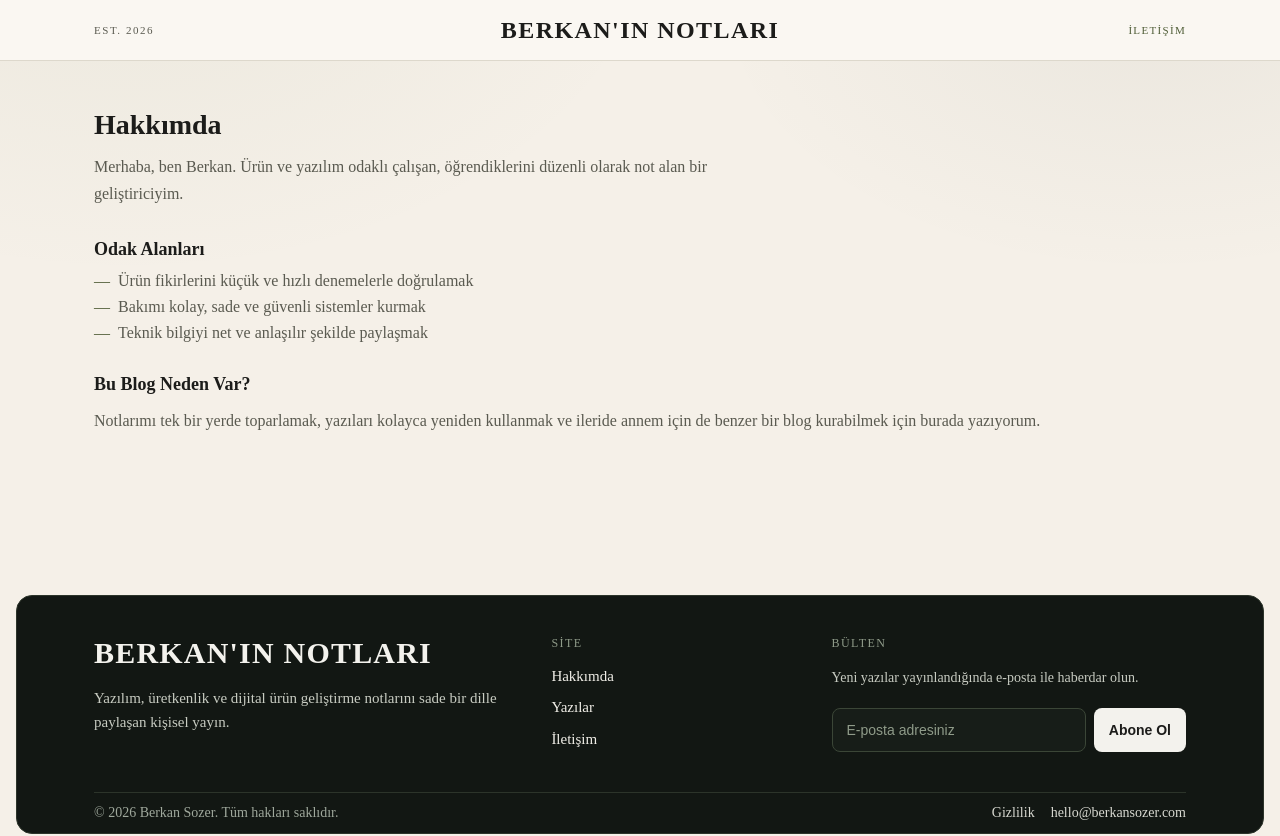
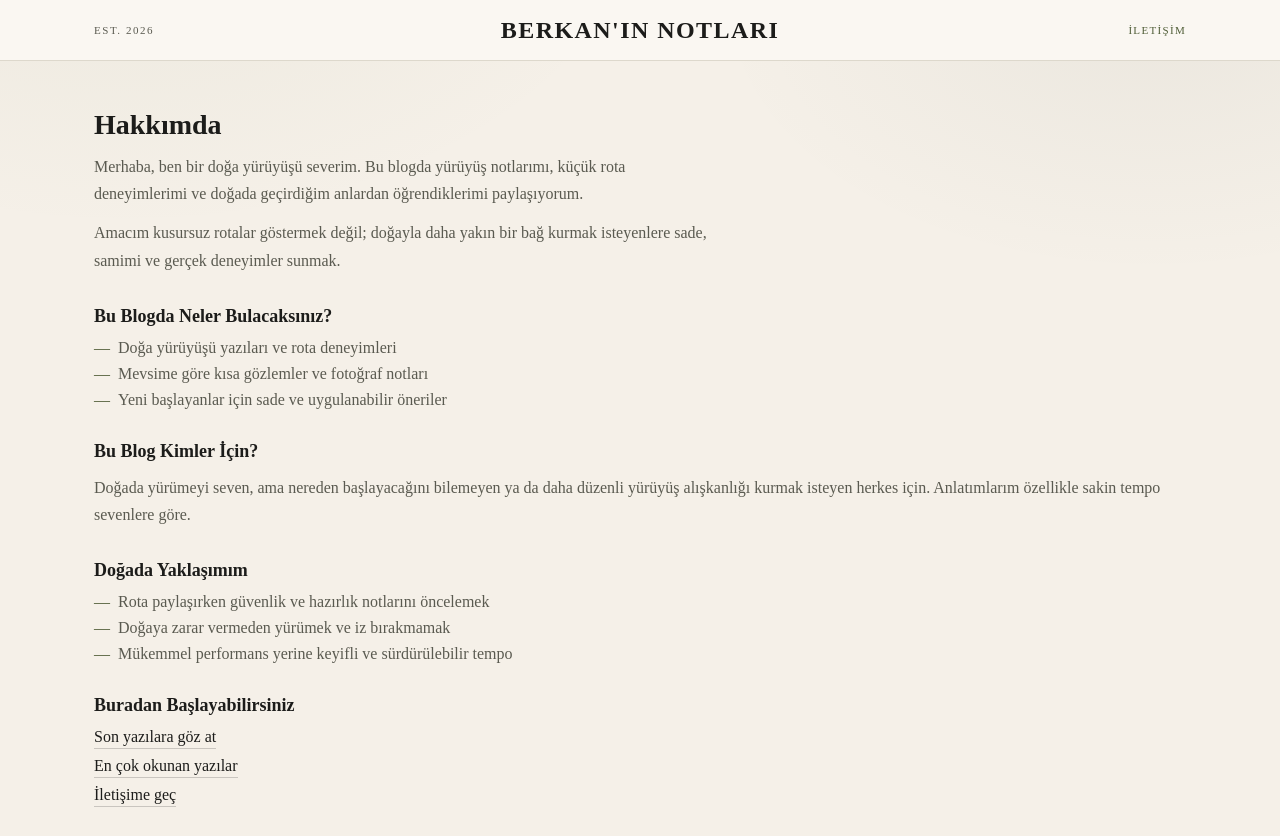
Before and after one commit to realsarius/final-blog, a Next.js app: page /about in a window 1280 px wide. Shown: the top 836 px of the page. Built offline with nearby package versions, Linux system fonts and the light colour scheme; no server answers.

Commit message:
feat(about): doğa yürüyüşü odaklı hakkımda sayfası eklendi
- Hakkımda içeriği anne blogu kullanımına uygun, samimi ve yönlendirici bölümlerle güncellendi
- Okuyucunun blog içinde daha hızlı gezinmesi için başlangıç bağlantıları ve okunabilirlik iyileştirmeleri eklendi

```diff
--- a/src/app/(public)/about/page.module.css
+++ b/src/app/(public)/about/page.module.css
@@ -45,3 +45,22 @@
   margin-right: var(--space-2);
   color: var(--accent-dark);
 }
+
+.quickLinks {
+  display: grid;
+  gap: var(--space-2);
+}
+
+.quickLinks a {
+  display: inline-flex;
+  width: fit-content;
+  color: var(--text);
+  text-decoration: none;
+  border-bottom: 1px solid color-mix(in srgb, var(--text) 20%, transparent);
+  padding-bottom: 2px;
+  transition: border-color 160ms ease;
+}
+
+.quickLinks a:hover {
+  border-color: var(--text);
+}
--- a/src/app/(public)/about/page.tsx
+++ b/src/app/(public)/about/page.tsx
@@ -1,4 +1,17 @@
+import Link from "next/link";
 import styles from "./page.module.css";
+
+const BLOG_FEATURES = [
+  "Doğa yürüyüşü yazıları ve rota deneyimleri",
+  "Mevsime göre kısa gözlemler ve fotoğraf notları",
+  "Yeni başlayanlar için sade ve uygulanabilir öneriler",
+];
+
+const NATURE_VALUES = [
+  "Rota paylaşırken güvenlik ve hazırlık notlarını öncelemek",
+  "Doğaya zarar vermeden yürümek ve iz bırakmamak",
+  "Mükemmel performans yerine keyifli ve sürdürülebilir tempo",
+];
 
 export default function AboutPage() {
   return (
@@ -7,26 +20,57 @@ export default function AboutPage() {
         <header className={styles.header}>
           <h1>Hakkımda</h1>
           <p>
-            Merhaba, ben Berkan. Ürün ve yazılım odaklı çalışan, öğrendiklerini
-            düzenli olarak not alan bir geliştiriciyim.
+            Merhaba, ben bir doğa yürüyüşü severim. Bu blogda yürüyüş
+            notlarımı, küçük rota deneyimlerimi ve doğada geçirdiğim anlardan
+            öğrendiklerimi paylaşıyorum.
+          </p>
+          <p>
+            Amacım kusursuz rotalar göstermek değil; doğayla daha yakın bir bağ
+            kurmak isteyenlere sade, samimi ve gerçek deneyimler sunmak.
           </p>
         </header>
 
         <section className={styles.section}>
-          <h2>Odak Alanları</h2>
+          <h2>Bu Blogda Neler Bulacaksınız?</h2>
           <ul>
-            <li>Ürün fikirlerini küçük ve hızlı denemelerle doğrulamak</li>
-            <li>Bakımı kolay, sade ve güvenli sistemler kurmak</li>
-            <li>Teknik bilgiyi net ve anlaşılır şekilde paylaşmak</li>
+            {BLOG_FEATURES.map((item) => (
+              <li key={item}>{item}</li>
+            ))}
           </ul>
         </section>
 
         <section className={styles.section}>
-          <h2>Bu Blog Neden Var?</h2>
+          <h2>Bu Blog Kimler İçin?</h2>
           <p>
-            Notlarımı tek bir yerde toparlamak, yazıları kolayca yeniden
-            kullanmak ve ileride annem için de benzer bir blog kurabilmek için
-            burada yazıyorum.
+            Doğada yürümeyi seven, ama nereden başlayacağını bilemeyen ya da
+            daha düzenli yürüyüş alışkanlığı kurmak isteyen herkes için.
+            Anlatımlarım özellikle sakin tempo sevenlere göre.
+          </p>
+        </section>
+
+        <section className={styles.section}>
+          <h2>Doğada Yaklaşımım</h2>
+          <ul>
+            {NATURE_VALUES.map((item) => (
+              <li key={item}>{item}</li>
+            ))}
+          </ul>
+        </section>
+
+        <section className={styles.section}>
+          <h2>Buradan Başlayabilirsiniz</h2>
+          <div className={styles.quickLinks}>
+            <Link href="/blog">Son yazılara göz at</Link>
+            <Link href="/blog?sort=popular">En çok okunan yazılar</Link>
+            <Link href="/contact">İletişime geç</Link>
+          </div>
+        </section>
+
+        <section className={styles.section}>
+          <h2>Kısa Bir Not</h2>
+          <p>
+            Bu sayfa zamanla güncellenecek. Yeni rotalar ve deneyimler
+            eklendikçe “Hakkımda” bölümü de birlikte büyüyecek.
           </p>
         </section>
       </div>
```
